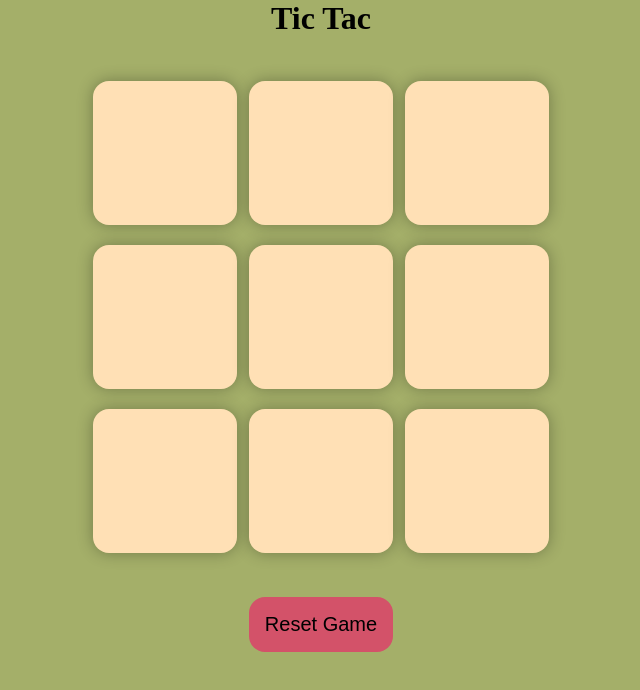
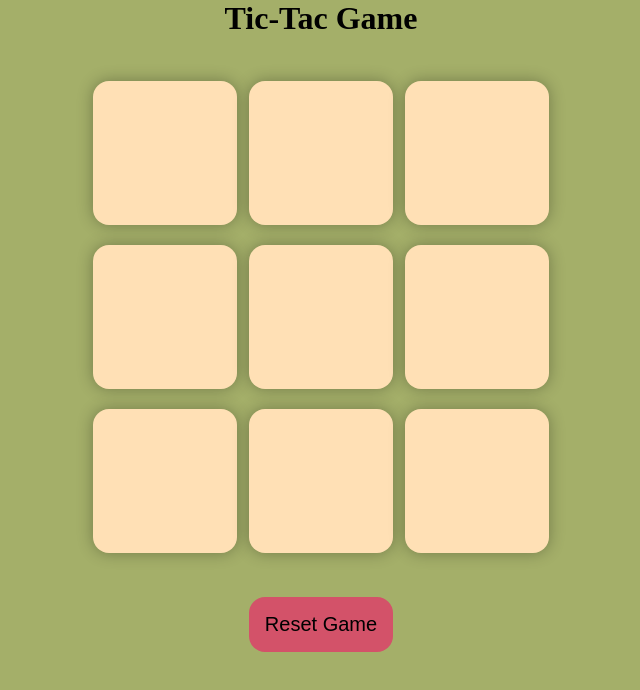
Before and after one commit to Gaurav-Chaudhari-1012/Tic-Tac-Game, a plain HTML site: page index.html in a window 1280 px wide. Shown: the whole page, without its empty margins (319-959 px from the left). Drawn offline with Linux system fonts and the light colour scheme.

Commit message:
Update index.html

```diff
--- a/index.html
+++ b/index.html
@@ -13,7 +13,7 @@
         <button id="new-btn">New Game</button>
     </div>
     <main>
-        <h1>Tic Tac</h1>
+        <h1>Tic-Tac Game</h1>
         <div class="container">
            <div class="game">
             <button class="box"></button>
```
